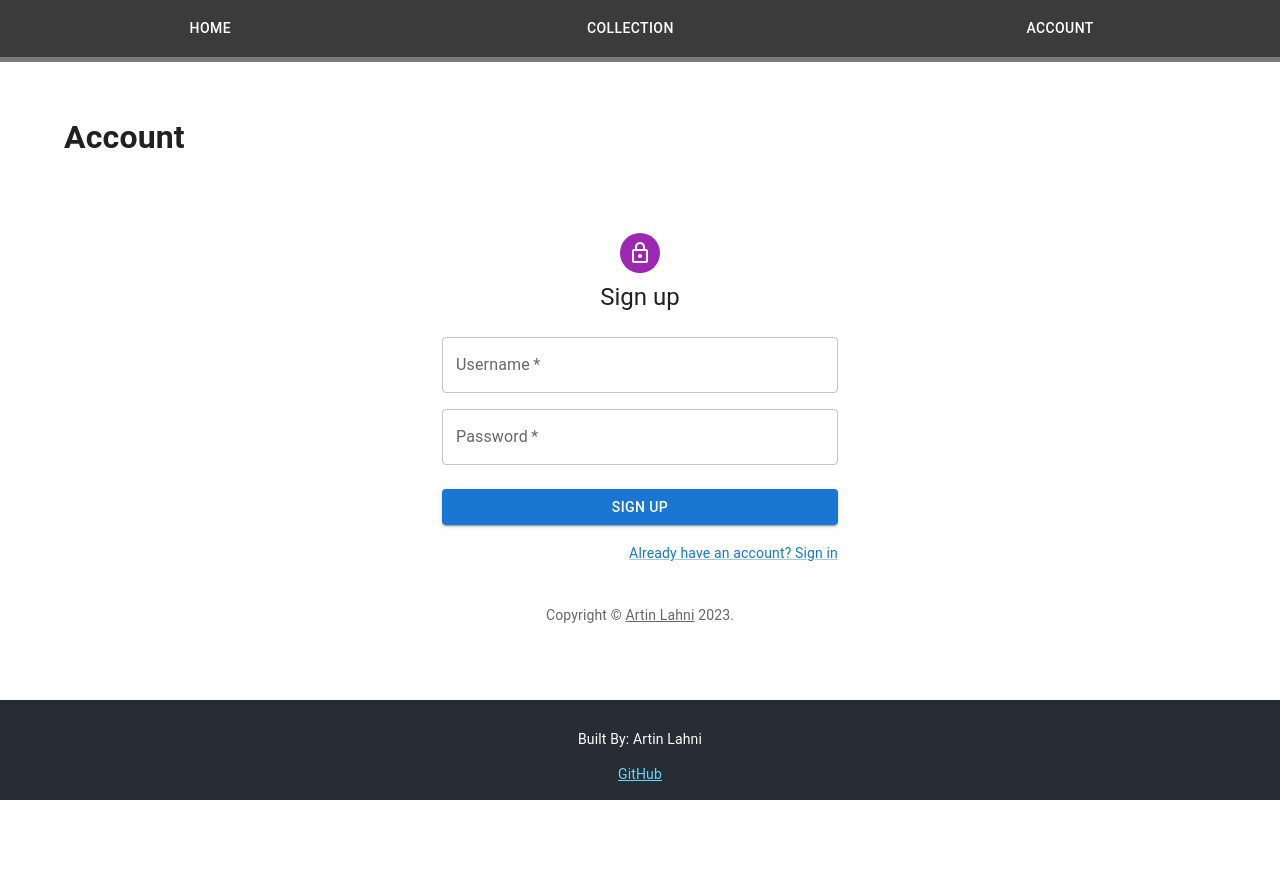
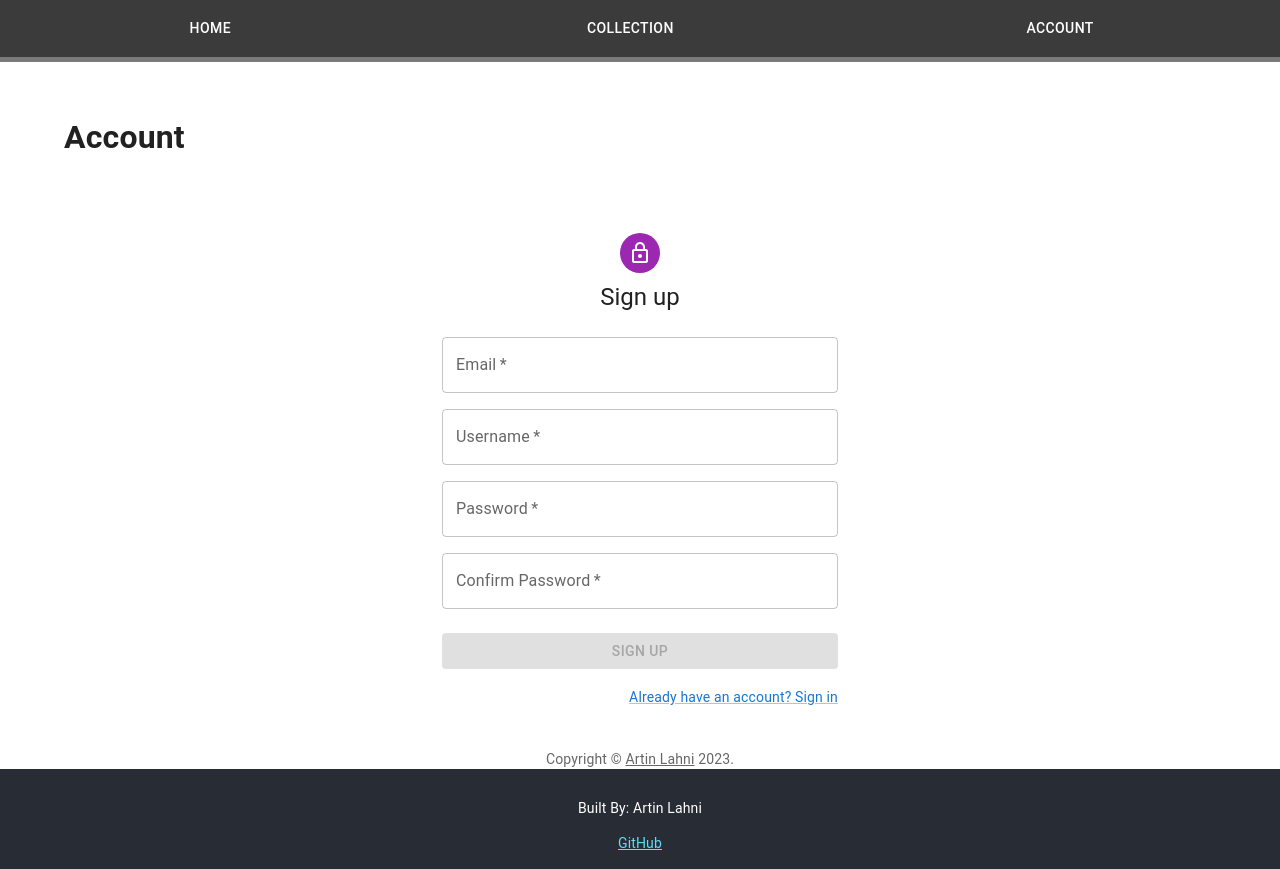
Before and after one commit to ArtinL/bookdb, a React (Create React App) app: page /account/signup in a window 1280 px wide. Before the commit the page ends 800 px from the top, so only its background shows below. Built offline with nearby package versions, Linux system fonts and the light colour scheme.

Commit message:
Added email authentication

```diff
--- a/package.json
+++ b/package.json
@@ -11,6 +11,7 @@
     "@testing-library/react": "^13.4.0",
     "@testing-library/user-event": "^13.5.0",
     "axios": "^1.4.0",
+    "email-validator": "^2.0.4",
     "iso-639-1": "^2.1.15",
     "react": "^18.2.0",
     "react-dom": "^18.2.0",
--- a/src/components/BookList/BookListItem/AddDB/ConfirmRemove/ConfirmRemove.component.tsx
+++ b/src/components/BookList/BookListItem/AddDB/ConfirmRemove/ConfirmRemove.component.tsx
@@ -12,8 +12,8 @@ export default function ConfirmRemove({handleRemove, handleCancel}: confirmRemov
         <div className={"confirm-box"}>
             <p>Are you sure?</p>
             <div className={"confirm-btn-holder"}>
-                <Button variant={"contained"} size="small" color="secondary" onClick={handleRemove}>Yes</Button>
-                <Button variant={"contained"} size="small" onClick={handleCancel}>No</Button>
+                <Button variant={"outlined"} size="small" color="error" onClick={handleRemove}>Yes</Button>
+                <Button variant={"outlined"} size="small" onClick={handleCancel}>No</Button>
             </div>
         </div>
     );
--- a/src/components/BookList/BookListItem/AddDB/ConfirmRemove/ConfirmRemove.style.css
+++ b/src/components/BookList/BookListItem/AddDB/ConfirmRemove/ConfirmRemove.style.css
@@ -1,11 +1,14 @@
 .confirm-box {
     display: flex;
+    color: black;
     flex-direction: column;
     align-items: center;
     justify-content: space-around;
     border: #5788ad thin solid;
+    background-color: #ffffff;
     min-width: 200px;
-    min-height: 100px;
+    padding-top: 10px;
+    padding-bottom: 10px;
     border-radius: 14px;
 }
 
--- a/src/components/SearchBar/SearchBar.component.tsx
+++ b/src/components/SearchBar/SearchBar.component.tsx
@@ -11,6 +11,7 @@ import React, {
 import {NavigateFunction, useNavigate} from 'react-router-dom';
 import AdvSearch from './AdvSearch/AdvSearch.component';
 import {Button, TextField} from "@mui/material";
+import './SearchBar.style.css';
 
 export default function SearchBar(): ReactElement {
     const [query, setQuery]: [string, Dispatch<SetStateAction<string>>] = useState<string>('');
@@ -55,7 +56,8 @@ export default function SearchBar(): ReactElement {
     }
 
     return (
-        <div>
+        <div id="search-container">
+            <div id="bar-container">
                 <TextField
                     style={{width: "50%"}}
                     size="small"
@@ -65,10 +67,10 @@ export default function SearchBar(): ReactElement {
                     onChange={handleInputChange}
                     onKeyDown={handleKeyDown}
                 />
-
                 <Button variant="contained" ref={searchButtonRef} onClick={handleSearch}>
                     Search
                 </Button>
+            </div>
             <AdvSearch advParamChange={handleAdvancedParamChange} prevParams={advancedParams.category}/>
 
         </div>
--- a/src/components/StarRating/StarRating.component.tsx
+++ b/src/components/StarRating/StarRating.component.tsx
@@ -12,8 +12,8 @@ export default function StarRating({rating, totalRatings}: StarRatingProps): Rea
 
     const stars: any = Array.from({length: MAX_RATING}, (_, index) => (
         <span key={index}>
-      {index < rating ? <Star/> : <StarOutline/>}
-    </span>
+            {index < rating ? <Star/> : <StarOutline/>}
+        </span>
     ));
 
     return (
--- a/src/routes/Home.page.tsx
+++ b/src/routes/Home.page.tsx
@@ -5,7 +5,7 @@ import {Typography} from "@mui/material";
 export default function Home(): React.ReactElement {
     return (
         <div>
-            <Typography variant={"h3"}>Artin's Book Viewer v0.1.0</Typography>
+            <Typography variant={"h3"}>Artin's Book Viewer</Typography>
             <SearchBar/>
         </div>
     );
--- a/src/routes/Register.page.tsx
+++ b/src/routes/Register.page.tsx
@@ -13,8 +13,17 @@ import Typography from '@mui/material/Typography';
 import Container from '@mui/material/Container';
 import {createTheme, ThemeProvider} from '@mui/material/styles';
 import axios from "axios";
-import {useNavigate} from "react-router-dom";
-import {ReactElement} from "react";
+import {NavigateFunction, useNavigate} from "react-router-dom";
+import {ChangeEvent, Dispatch, ReactElement, SetStateAction, useEffect, useState} from "react";
+import {AxiosError, isAxiosError} from "axios";
+import {Paper} from "@mui/material";
+import emailValidator from "email-validator";
+
+
+const USER_REGEX: RegExp = /^[a-zA-Z0-9]{4,16}$/;
+const PASS_REGEX: RegExp = /^^(?=.*[A-Za-z])(?=.*\d)(?=.*[@$!%*#?&])[A-Za-z\d@$!%*#?&]{8,24}$/;
+const EMAIL_REGEX: RegExp = /^[A-Za-z0-9+_.-]+@(.+)$/;
+
 
 function Copyright(props: any) {
     return (
@@ -29,27 +38,85 @@ function Copyright(props: any) {
     );
 }
 
-// // TODO remove, this demo shouldn't need to reset the theme.
+const errorMsgSx = {
+    backgroundColor: '#ffb9b5',
+    border: '#4f0304',
+    color: 'Black',
+    padding: '30px',
+    textAlign: 'center',
+    margin: '20px',
+}
+
+const errorSx = {
+    backgroundColor: '#ffd6d2',
+    border: '1px solid',
+    //borderRadius: '5px',
+    borderColor: '#4f0304',
+    color: 'Black',
+    padding: '5px',
+    textAlign: 'center',
+    margin: '5px',
+    marginBottom: '20px'
+}
+
 const defaultTheme = createTheme();
 
 export default function SignUp(): ReactElement {
+    const [errorMsg, setErrorMsg]: [string, Dispatch<SetStateAction<string>>] = useState("");
+    const [showErrorBox, setShowErrorBox]: [boolean, Dispatch<SetStateAction<boolean>>] = useState<boolean>(false);
 
+    const [email, setEmail]: [string, Dispatch<SetStateAction<string>>] = useState<string>("");
+    const [user, setUser]: [string, Dispatch<SetStateAction<string>>] = useState<string>("");
+    const [pass, setPass]: [string, Dispatch<SetStateAction<string>>] = useState<string>("");
+    const [confirmPass, setConfirmPass]: [string, Dispatch<SetStateAction<string>>] = useState<string>("");
 
-    const navigate = useNavigate();
+    const [emailValid, setEmailValid]: [boolean, Dispatch<SetStateAction<boolean>>] = useState<boolean>(false);
+    const [userValid, setUserValid]: [boolean, Dispatch<SetStateAction<boolean>>] = useState<boolean>(false);
+    const [passValid, setPassValid]: [boolean, Dispatch<SetStateAction<boolean>>] = useState<boolean>(false);
+    const [confirmPassValid, setConfirmPassValid]: [boolean, Dispatch<SetStateAction<boolean>>] = useState<boolean>(false);
+
+    useEffect((): void => {
+        setEmailValid(emailValidator.validate(email));
+    }, [email]);
+
+    useEffect((): void => {
+        setUserValid(USER_REGEX.test(user));
+    }, [user]);
+
+    useEffect((): void => {
+        setPassValid(PASS_REGEX.test(pass));
+        setConfirmPassValid(pass === confirmPass);
+    }, [pass, confirmPass]);
+
+    useEffect((): void => {
+        if (errorMsg !== "") {
+            setShowErrorBox(true);
+        } else setShowErrorBox(false);
+    }, [errorMsg]);
+
+    const navigate: NavigateFunction = useNavigate();
     const handleSubmit = async (event: React.FormEvent<HTMLFormElement>) => {
         event.preventDefault();
-        const data = new FormData(event.currentTarget);
-
-        const userObj: { username: string, password: string } = {
-            username: data.get('username') as string,
-            password: data.get('password') as string
+        //const data = new FormData(event.currentTarget);
+        const userObj: { email: string, username: string, password: string } = {
+            email: email,
+            username: user,
+            password: pass
         }
         const URL: string = "http://localhost:8080/auth/register";
         try {
             await axios.post(URL, userObj);
             navigate('/account/login', {replace: true})
         } catch (error) {
-            console.log(error);
+            if (isAxiosError(error)) {
+                const axiosError: AxiosError = error;
+                if (axiosError.response?.status === 409) {
+                    setErrorMsg("Username already exists");
+                    console.log(errorMsg);
+                }
+            } else {
+                setErrorMsg("Cannot register account");
+            }
 
         }
     };
@@ -72,20 +139,67 @@ export default function SignUp(): ReactElement {
                     <Typography component="h1" variant="h5">
                         Sign up
                     </Typography>
+
+                    {showErrorBox && (
+                        <Paper
+                            elevation={3}
+                            sx={errorMsgSx}
+                        >
+                            {errorMsg}
+                        </Paper>
+                    )}
+
                     <Box component="form" noValidate onSubmit={handleSubmit} sx={{mt: 3}}>
+
                         <Grid container spacing={2}>
-
                             <Grid item xs={12}>
+                                {(email && !emailValid) && (
+                                    <Paper
+                                        elevation={3}
+                                        sx={errorSx}
+                                    >
+                                        Email must be valid
+                                    </Paper>
+                                )}
+                                <TextField
+                                    required
+                                    fullWidth
+                                    id="email"
+                                    label="Email"
+                                    name="email"
+                                    onChange={(e: ChangeEvent<HTMLInputElement>) => setEmail(e.target.value)}
+                                />
+                            </Grid>
+                            <Grid item xs={12}>
+                                {(user && !userValid) && (
+                                    <Paper
+                                        elevation={3}
+                                        sx={errorSx}
+                                    >
+                                        Username must be 4-16 characters long and contain only letters and numbers
+                                    </Paper>
+                                )}
                                 <TextField
                                     required
                                     fullWidth
                                     id="username"
                                     label="Username"
                                     name="username"
-                                    autoComplete="username"
+                                    onChange={(e: ChangeEvent<HTMLInputElement>) => setUser(e.target.value)}
                                 />
                             </Grid>
+
                             <Grid item xs={12}>
+                                {pass && !passValid && (
+                                    <Paper
+                                        elevation={3}
+                                        sx={errorSx}
+                                    >
+                                        Password must be 8-24 characters long and contain at least one letter, one
+                                        number,
+                                        and one special character
+                                    </Paper>
+                                )}
                                 <TextField
                                     required
                                     fullWidth
@@ -94,6 +208,27 @@ export default function SignUp(): ReactElement {
                                     type="password"
                                     id="password"
                                     autoComplete="new-password"
+                                    onChange={(e: ChangeEvent<HTMLInputElement>) => setPass(e.target.value)}
+                                />
+                            </Grid>
+
+                            <Grid item xs={12}>
+                                {confirmPass && !confirmPassValid && (
+                                    <Paper
+                                        elevation={3}
+                                        sx={errorSx}
+                                    >
+                                        Passwords do not match
+                                    </Paper>
+                                )}
+                                <TextField
+                                    required
+                                    fullWidth
+                                    name="confirmPassword"
+                                    label="Confirm Password"
+                                    type="password"
+                                    id="confirmPass"
+                                    onChange={(e: ChangeEvent<HTMLInputElement>) => setConfirmPass(e.target.value)}
                                 />
                             </Grid>
                         </Grid>
@@ -102,6 +237,7 @@ export default function SignUp(): ReactElement {
                             fullWidth
                             variant="contained"
                             sx={{mt: 3, mb: 2}}
+                            disabled={!(emailValid && userValid && passValid && confirmPassValid)}
                         >
                             Sign Up
                         </Button>
--- a/src/routes/SignIn.page.tsx
+++ b/src/routes/SignIn.page.tsx
@@ -13,9 +13,11 @@ import Typography from '@mui/material/Typography';
 import Container from '@mui/material/Container';
 import {createTheme, ThemeProvider} from '@mui/material/styles';
 import {useAuth} from "../hooks/useAuth";
-import axios from "axios";
+import axios, {AxiosError, isAxiosError} from "axios";
 import {NavigateFunction, useNavigate} from "react-router-dom";
-import {ReactElement} from "react";
+import {ChangeEvent, Dispatch, ReactElement, SetStateAction, useEffect, useState} from "react";
+import {Paper} from "@mui/material";
+import emailValidator from "email-validator";
 
 function Copyright(props: any) {
     return (
@@ -33,38 +35,67 @@ function Copyright(props: any) {
 // TODO remove, this demo shouldn't need to reset the theme.
 const defaultTheme = createTheme();
 
+const errorMsgSx = {
+    backgroundColor: '#ffb9b5',
+    border: '#4f0304',
+    color: 'Black',
+    padding: '30px',
+    textAlign: 'center',
+    margin: '20px',
+}
+
+interface resType {
+    user: {
+        userId: number,
+        username: string,
+    },
+    jwt: string
+}
+
 export default function SignIn(): ReactElement {
+    const [errorMsg, setErrorMsg]: [string, Dispatch<SetStateAction<string>>] = useState("");
+    const [showErrorBox, setShowErrorBox]: [boolean, Dispatch<SetStateAction<boolean>>] = useState<boolean>(false);
+
+    const [info, setInfo]: [string, Dispatch<SetStateAction<string>>] = useState<string>("");
+    const [pass, setPass]: [string, Dispatch<SetStateAction<string>>] = useState<string>("");
+
     // eslint-disable-next-line @typescript-eslint/no-unused-vars
     const [username, jwt, logIn, logOut]: [string | null, string | null, (username: string, password: string) => void, () => void] = useAuth();
 
+    useEffect(() => {
+        if (errorMsg !== "") {
+            setShowErrorBox(true);
+        } else setShowErrorBox(false);
+    }, [errorMsg]);
+
     const navigate: NavigateFunction = useNavigate();
-    const handleSubmit = async (event: React.FormEvent<HTMLFormElement>) => {
+    const handleSubmit = async (event: React.FormEvent<HTMLFormElement>): Promise<void> => {
         event.preventDefault();
-        const data = new FormData(event.currentTarget);
-        console.log({
-            email: data.get('email'),
-            password: data.get('password'),
-        });
 
-        const userObj: { username: string, password: string } = {
-            username: data.get('username') as string,
-            password: data.get('password') as string
+        let emailToSend: string = '';
+        let usernameToSend: string = '';
+
+        if (emailValidator.validate(info)) {
+            emailToSend = info;
+        } else {
+            usernameToSend = info;
         }
 
-        let res: {
-            user: {
-                userId: number,
-                username: string,
-            },
-            jwt: string
-        };
+        const userObj: { email: string, username: string, password: string } = {
+            email: emailToSend,
+            username: usernameToSend,
+            password: pass
+        }
+
+        let res: resType;
         const URL: string = "http://localhost:8080/auth/login";
         try {
             res = (await axios.post(URL, userObj)).data;
             navigate('/', {replace: true});
             logIn(res.user.username, res.jwt);
+            setErrorMsg("");
         } catch (error) {
-            console.log(error);
+            setErrorMsg("Invalid username or password");
         }
     };
 
@@ -86,16 +117,27 @@ export default function SignIn(): ReactElement {
                     <Typography component="h1" variant="h5">
                         Sign in
                     </Typography>
+
+                    {showErrorBox && (
+                        <Paper
+                            elevation={3}
+                            sx={errorMsgSx}
+                        >
+                            {errorMsg}
+                        </Paper>
+                    )}
+
                     <Box component="form" onSubmit={handleSubmit} noValidate sx={{mt: 1}}>
                         <TextField
                             margin="normal"
                             required
                             fullWidth
                             id="username"
-                            label="Username"
+                            label="Username or Email"
                             name="username"
                             autoComplete="username"
                             autoFocus
+                            onChange={(event: ChangeEvent<HTMLInputElement>) => setInfo(event.target.value)}
                         />
                         <TextField
                             margin="normal"
@@ -106,6 +148,7 @@ export default function SignIn(): ReactElement {
                             type="password"
                             id="password"
                             autoComplete="current-password"
+                            onChange={(event: ChangeEvent<HTMLInputElement>) => setPass(event.target.value)}
                         />
                         <Button
                             type="submit"
```
Also changed, not shown: src/components/SearchBar/SearchBar.style.css (added, +13 -0 lines), src/routes/List.page.tsx (+1 -8 lines), 1 other file (tests, documents, lock files or other folders). Lines whose indentation alone changed are shown as unchanged.
